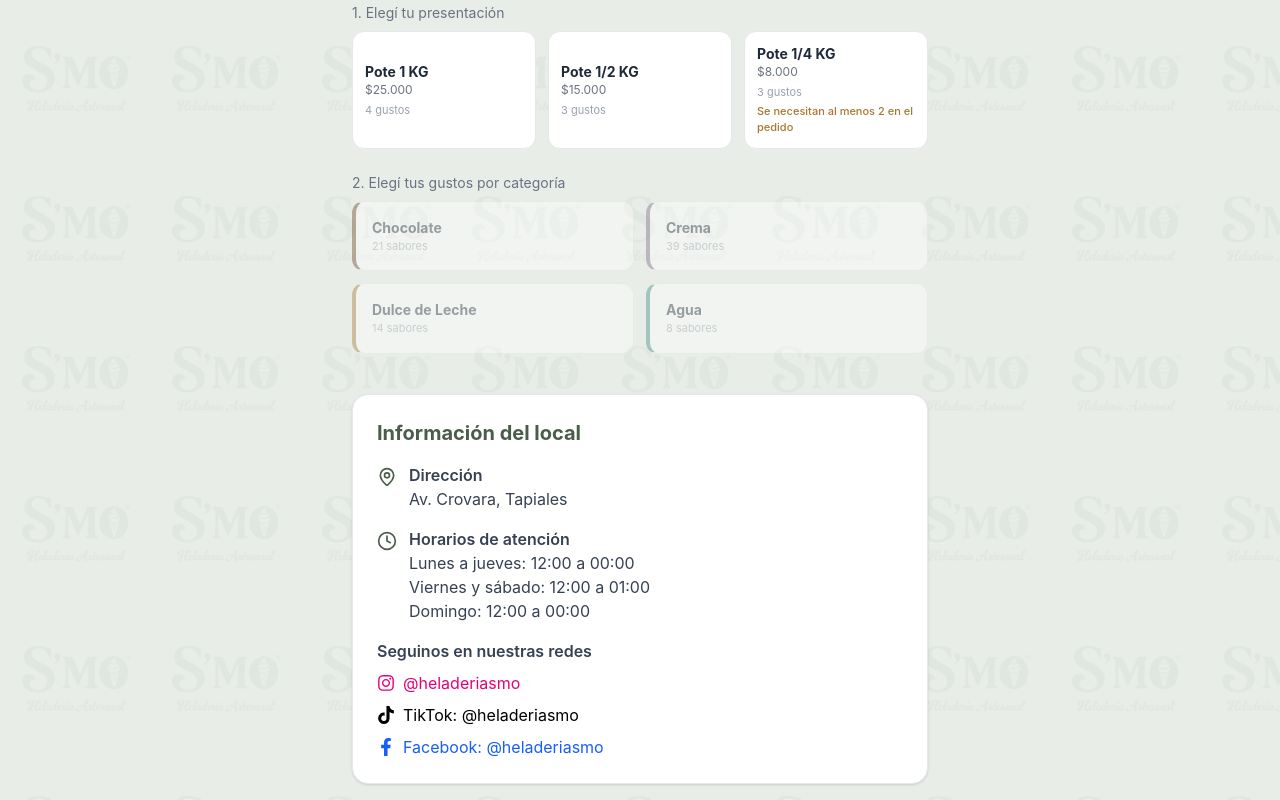
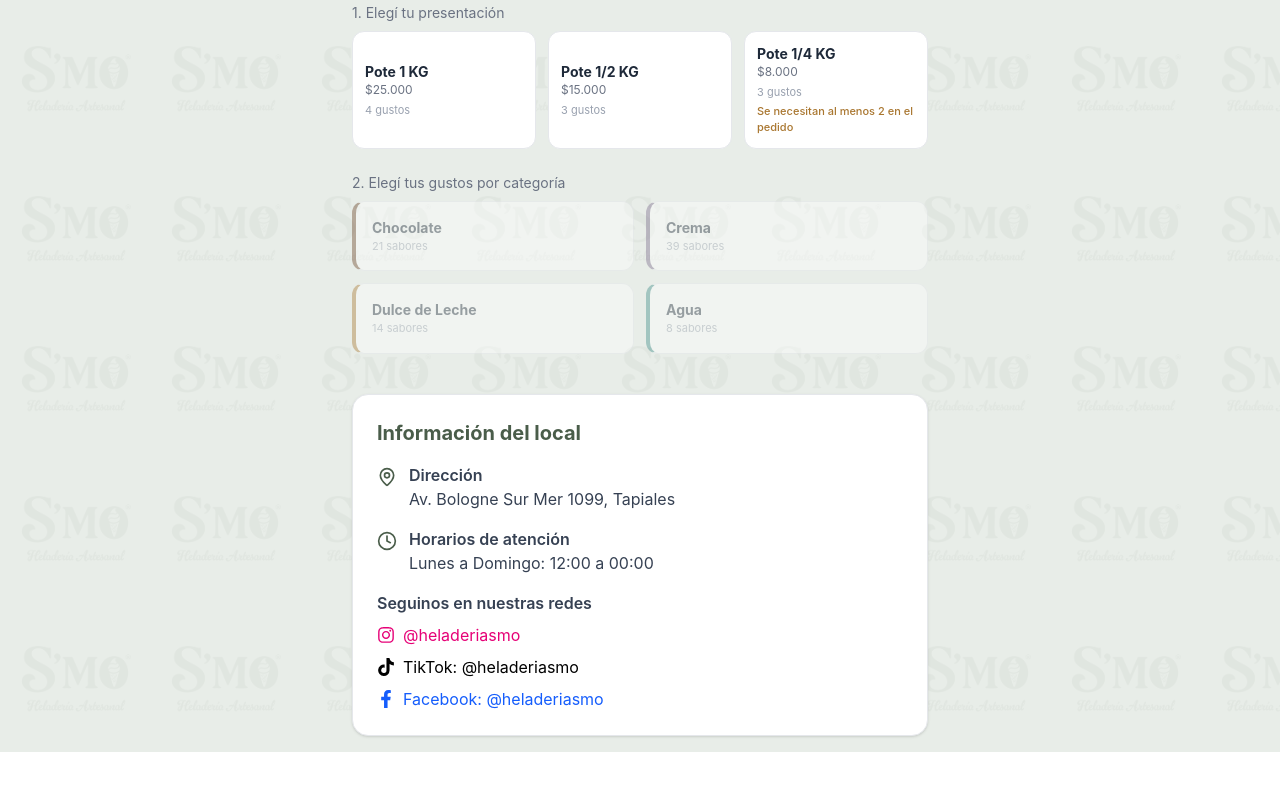
Before and after one commit to FernandoSantos-7/heladeria-smo-v2, a React (Vite) app: page / in a window 1280 px wide. Shown: the part 593-1393 px from the top of the page. After the commit the page ends 1345 px from the top, so only its background shows below. Built offline with nearby package versions, Linux system fonts and the light colour scheme.

Commit message:
Actualizar dirección de la heladería

```diff
--- a/src/components/layout/FooterLocal.jsx
+++ b/src/components/layout/FooterLocal.jsx
@@ -13,7 +13,7 @@
           <MapPin className="text-[#4a5d4a] mt-1" size={20} />
           <div>
             <p className="font-semibold">Dirección</p>
-            <p>Av. Crovara, Tapiales</p>
+            <p>Av. Bologne Sur Mer 1099, Tapiales</p>
           </div>
         </div>
 
@@ -21,9 +21,7 @@
           <Clock className="text-[#4a5d4a] mt-1" size={20} />
           <div>
             <p className="font-semibold">Horarios de atención</p>
-            <p>Lunes a jueves: 12:00 a 00:00</p>
-            <p>Viernes y sábado: 12:00 a 01:00</p>
-            <p>Domingo: 12:00 a 00:00</p>
+            <p>Lunes a Domingo: 12:00 a 00:00</p>
           </div>
         </div>
 
```
